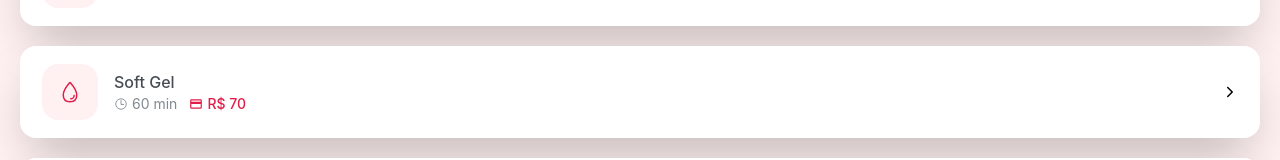
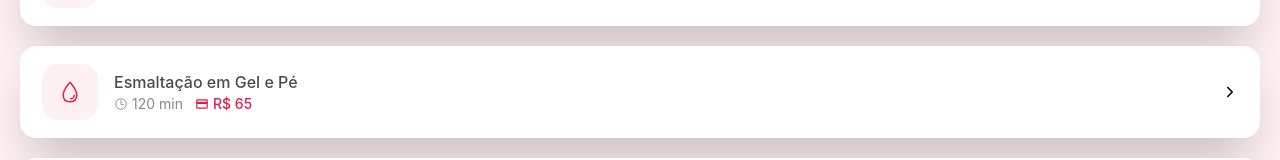
Before and after one commit to jonnascipriano/lidia-nails, a React (Vite) app: page / in a window 1280 px wide. Shown: the part 598-758 px from the top of the page. Built offline with nearby package versions, Linux system fonts and the light colour scheme.

Commit message:
Adicionei mais um serviço

```diff
--- a/src/ClienteView.jsx
+++ b/src/ClienteView.jsx
@@ -7,6 +7,7 @@ const servicos = [
         {nome: "Pedicure Tradicional", valor: 25, tempoEstimado: 60, icone: "pedicure"},
         {nome: "Manicure e Pedicure Tradicional", valor: 50, tempoEstimado: 100, icone: "manicurePedicure"},
         {nome: "Esmaltação em Gel", valor: 40, tempoEstimado: 60, icone: "esmaltacaoGel"},
+        {nome: "Esmaltação em Gel e Pé", valor: 65, tempoEstimado: 120, icone: "esmaltacaoGel"},
         {nome: "Soft Gel", valor: 70, tempoEstimado: 60, icone: "softGel"},
         {nome: "Manutenção - Soft Gel", valor: 60, tempoEstimado: 80, icone: "manSoftGel"},
         {nome: "Fibra de vidro", valor: 120, tempoEstimado: 90, icone: "fibraVidro"},
```
